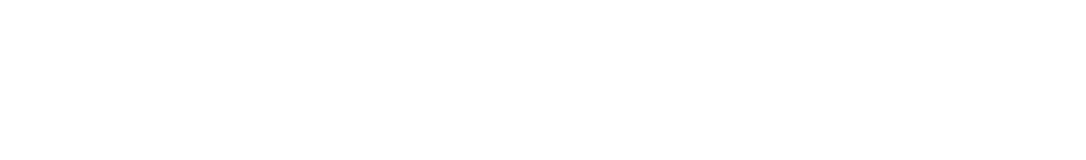
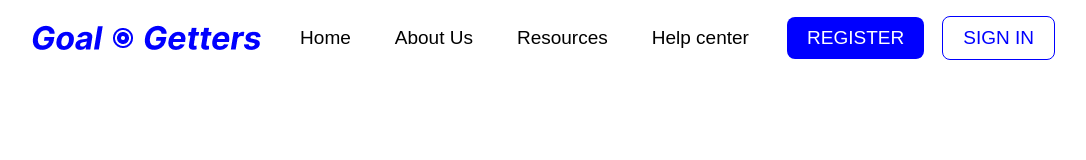
Before and after one commit to TheGoalGetters/Front-End, a plain HTML site: page Login page/index.html in a window 1280 px wide. Shown: the whole page, without its empty margins (97-1183 px from the left). Drawn offline with Linux system fonts and the light colour scheme.

Commit message:
css for login page

```diff
--- a/Login page/index.html
+++ b/Login page/index.html
@@ -5,8 +5,22 @@
   <meta http-equiv="X-UA-Compatible" content="IE=edge">
   <meta name="viewport" content="width=device-width, initial-scale=1.0">
   <title>Document</title>
+  <link rel="stylesheet" href="style.css">
 </head>
 <body>
+    <header>
+      <img class="logo" src="goal getter logo.png" alt="logo">
+      <nav>
+        <ul class="nav__links">
+          <li><a href="#">Home</a></li>
+          <li><a href="#">About Us</a></li>
+          <li><a href="#">Resources</a></li>
+          <li><a href="#">Help center</a></li>
+        </ul>
+      </nav>
+      <a class="cta" href="#"><button class="btn-register">REGISTER</button></a>
+      <a class="cta" href="#"><button class="btn-sign">SIGN IN</button></a>
+    </header>
 
 </body>
 </html>
--- /dev/null
+++ b/Login page/style.css
@@ -0,0 +1,67 @@
+* {
+  box-sizing: border-box;
+  margin: 0;
+  padding: 0;
+  background-color: #fff;
+}
+
+li, a, button {
+  font-family: sans-serif;
+  font-weight: 500;
+  font-size: 19px;
+  color: #000;
+  text-decoration: none;
+}
+
+header {
+  display: flex;
+  justify-content: space-between;
+  align-items: center;
+  padding: 15px 10%;
+  width: 100%;
+}
+
+.logo {
+  cursor:pointer;
+}
+
+.nav__links {
+  list-style: none;
+}
+
+.nav__links li {
+  display: inline-block;
+  padding: 0px 20px;
+}
+
+.nav__links li a {
+  transition: all 0.3s ease 0s;
+}
+
+.nav__links li a:hover {
+  opacity: 0.5;
+}
+
+.btn-register{
+  padding: 10px 20px;
+  color: white;
+  border-radius: 8px;
+  background: #00f;
+  border: none;
+  border-radius: 8px;
+  cursor: pointer;
+  transition: all 0.3s ease 0s;
+}
+
+.btn-sign{
+  border-radius: 8px;
+  border: 1px solid var(--Primary-Blue-blue-500, #00F);
+  cursor: pointer;
+  transition: all 0.3s ease 0s;
+  color: #00f;
+  padding: 10px 20px;
+}
+
+button:hover {
+  opacity: 0.8;
+}
```
Also changed, not shown: Login page/goal getter logo.png (added).
